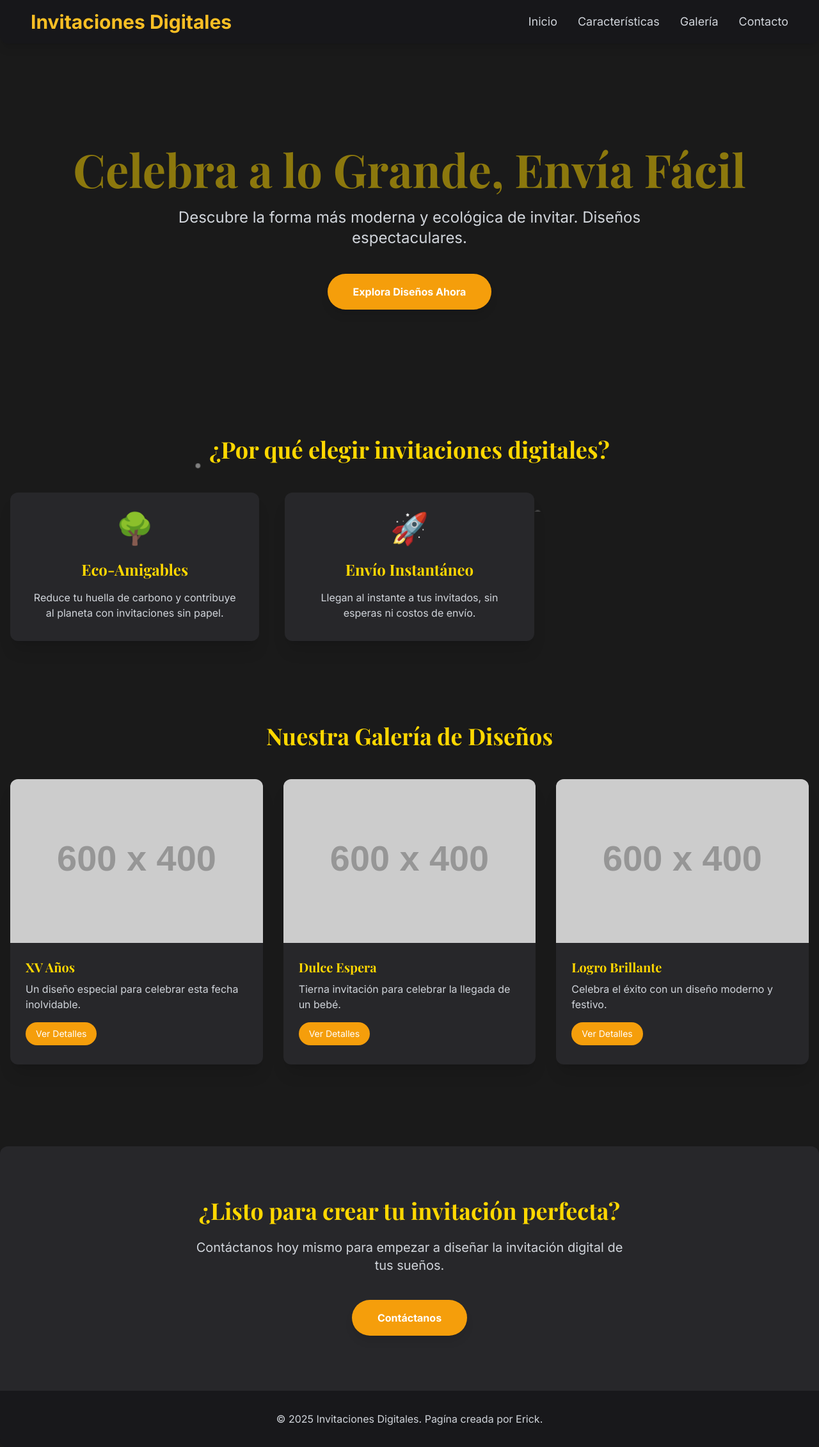
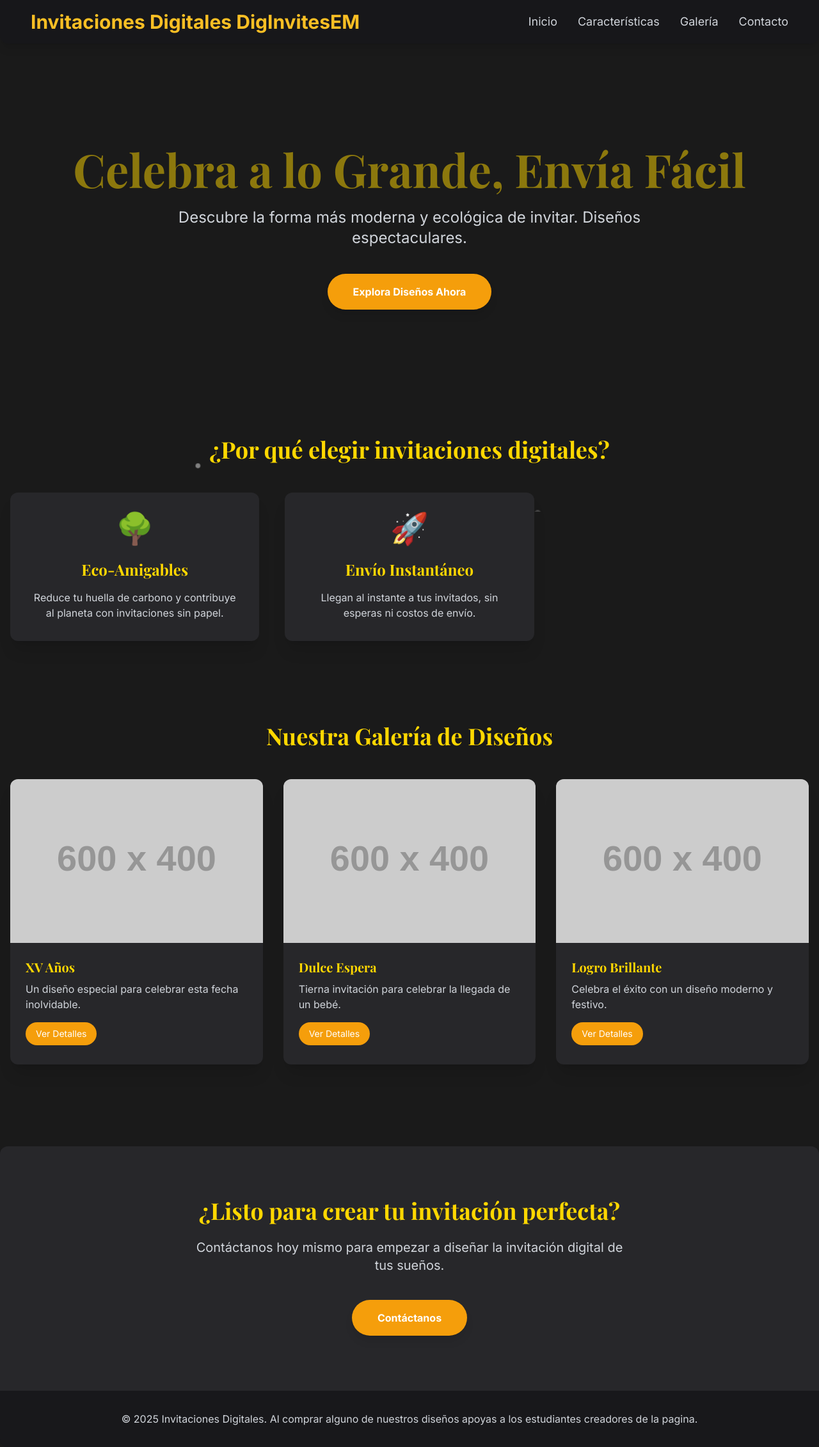
Before and after one commit to invitaciones12/pagina, a plain HTML site: page index.html in a window 1280 px wide. Shown: the whole page at 64% size. Drawn offline with nearby package versions, Linux system fonts and the light colour scheme; placeholder pictures from the web are drawn by us.

Commit message:
Update index.html

```diff
--- a/index.html
+++ b/index.html
@@ -202,7 +202,7 @@
         <header class="bg-zinc-900 bg-opacity-90 shadow-lg py-4 px-6 md:px-12 rounded-b-xl mb-8">
             <nav class="container mx-auto flex justify-between items-center">
                 <a href="#" class="text-3xl font-bold text-amber-400 hover:text-amber-300 transition-colors duration-300">
-                    Invitaciones Digitales
+                    Invitaciones Digitales DigInvitesEM
                 </a>
                 <ul class="hidden md:flex space-x-8">
                     <li><a href="#inicio" class="text-lg font-medium text-gray-300 hover:text-amber-400 transition-colors duration-300">Inicio</a></li>
@@ -298,7 +298,7 @@
         <!-- Pie de Página -->
         <footer class="bg-zinc-900 text-gray-300 py-8 px-4 text-center rounded-b-xl">
             <div class="container mx-auto">
-                <p style="color: #d1d5db;">&copy; 2025 Invitaciones Digitales. Pagína creada por Erick.</p>
+                <p style="color: #d1d5db;">&copy; 2025 Invitaciones Digitales. Al comprar alguno de nuestros diseños apoyas a los estudiantes creadores de la pagina.</p>
             </div>
         </footer>
     </div> <!-- Fin del main-content -->
```
